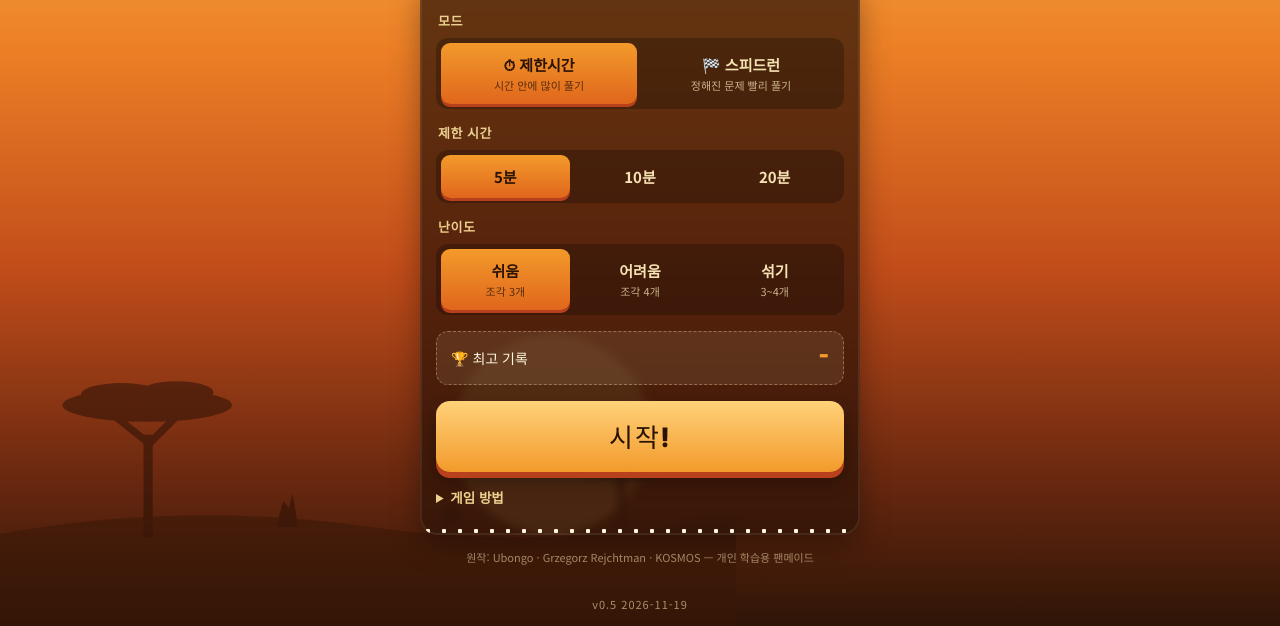
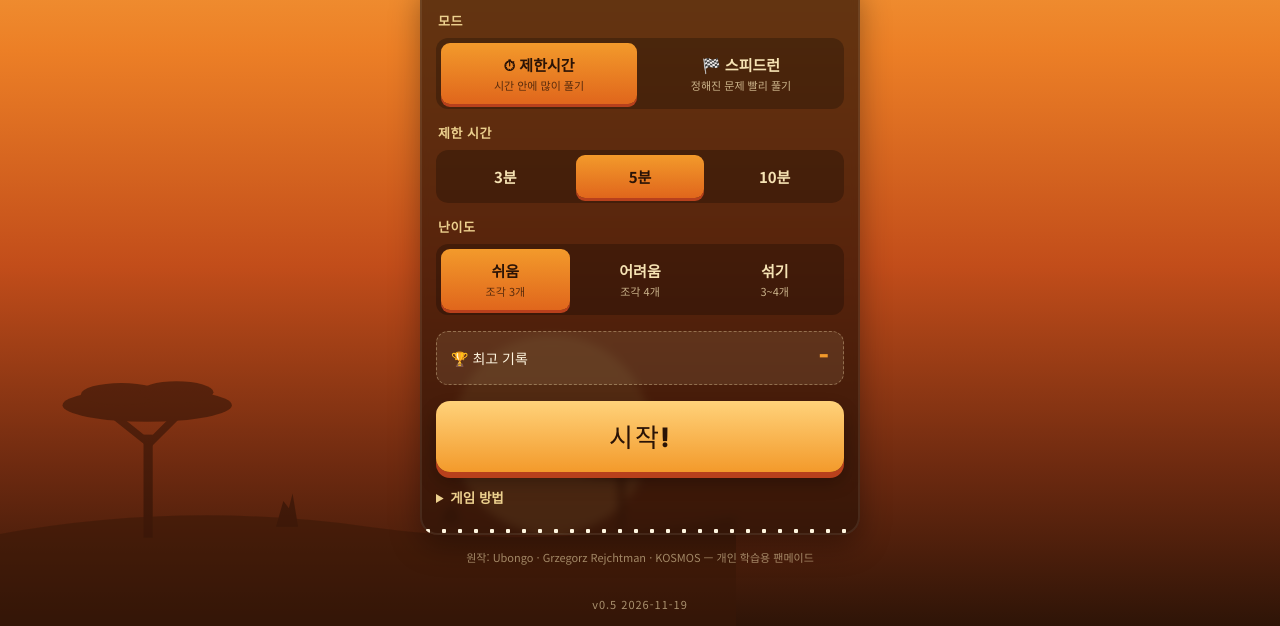
Before and after one commit to jkh76/ubongo, a plain HTML site: page index.html in a window 1280 px wide. Shown: the part 174-800 px from the top of the page. Drawn offline with nearby package versions, Linux system fonts and the light colour scheme.

Commit message:
제한시간 모드 시간을 3·5·10분으로 변경
Co-Authored-By: Claude Opus 5.5 <noreply@anthropic.com>
Claude-Session: https://claude.ai/code/session_01RsA9Tq4q6nRFEBvkgsZpZk

```diff
--- a/index.html
+++ b/index.html
@@ -429,7 +429,7 @@ const RecordStore = {
    ========================================================= */
 const $ = s => document.querySelector(s);
 const cfg = {mode:'time', setting:5, diff:'easy'};
-const SETTINGS = {time:[5,10,20], count:[5,10,20]};
+const SETTINGS = {time:[3,5,10], count:[5,10,20]};
 const PENALTY = 10000;
 const G = { running:false, puzzle:null, pieces:[], target:new Set(), occ:new Map(), cell:44,
   boardX:0, boardY:0, trayTop:0, selected:null, solved:0, passes:0, splits:[],
```
